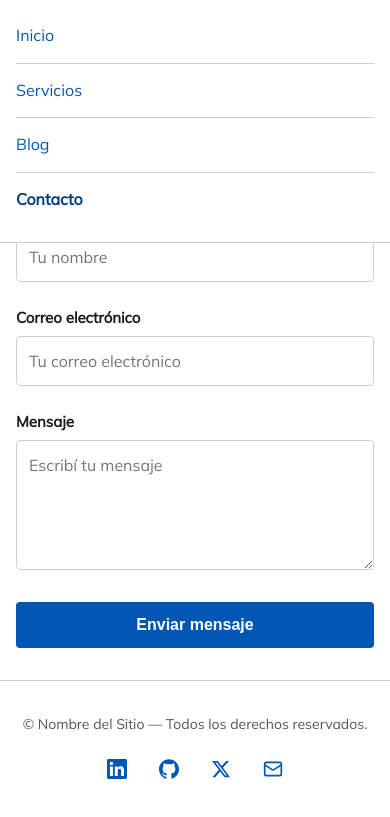
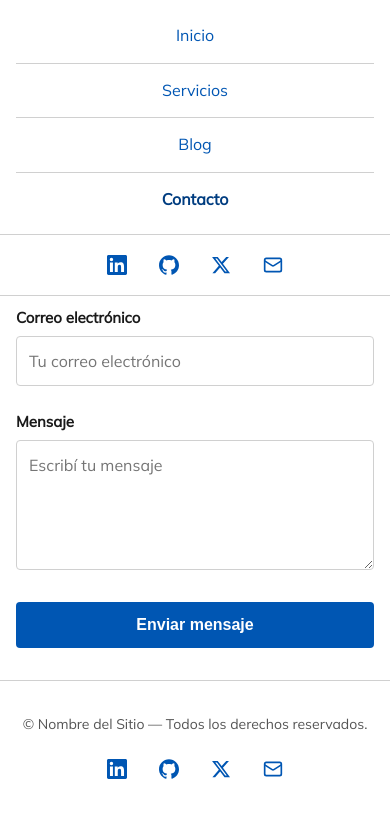
Before and after one commit to hernanruscica/eleventy_website_boilerplate, an Eleventy site: page src/contacto/index.njk in a window 390 px wide. Both pictures are taken after a click on the button "Abrir menú". Shown: the part 51-868 px from the top of the page. Built offline with nearby package versions, Linux system fonts and the light colour scheme; Eleventy itself is replaced by a stand-in of ours; files that its build step writes are made by us from their sources.

Commit message:
version mobile and desktop ready

```diff
--- a/src/_data/site.json
+++ b/src/_data/site.json
@@ -4,6 +4,7 @@
   "baseUrl": "https://ejemplo.com",
   "lang": "es",
   "description": "Boilerplate corporativo estático con Eleventy - Rendimiento, Accesibilidad y SEO.",
+"whatsapp": "5491112345678",
 "hero": {
     "title": "Bienvenido al Boilerplate",
     "subtitle": "Un punto de partida corporativo construido con Eleventy, priorizando rendimiento, accesibilidad y buenas prácticas.",
--- /dev/null
+++ b/src/_data/social.json
@@ -0,0 +1,22 @@
+[
+  {
+    "name": "LinkedIn",
+    "url": "#",
+    "icon": "linkedin"
+  },
+  {
+    "name": "GitHub",
+    "url": "#",
+    "icon": "github"
+  },
+  {
+    "name": "Twitter / X",
+    "url": "#",
+    "icon": "twitter"
+  },
+  {
+    "name": "Correo electrónico",
+    "url": "mailto:hola@ejemplo.com",
+    "icon": "email"
+  }
+]
--- /dev/null
+++ b/src/_includes/icons/whatsapp.njk
@@ -0,0 +1 @@
+<svg aria-hidden="true" width="24" height="24" viewBox="0 0 24 24" fill="currentColor"><path d="M17.472 14.382c-.297-.149-1.758-.867-2.03-.967-.273-.099-.471-.148-.67.15-.197.297-.767.966-.94 1.164-.173.199-.347.223-.644.075-.297-.15-1.255-.463-2.39-1.475-.883-.788-1.48-1.761-1.653-2.059-.173-.297-.018-.458.13-.606.134-.133.298-.347.446-.52.149-.174.198-.298.298-.497.099-.198.05-.371-.025-.52-.075-.149-.669-1.612-.916-2.207-.242-.579-.487-.5-.669-.51l-.57-.01c-.198 0-.52.074-.792.372-.272.297-1.04 1.016-1.04 2.479 0 1.462 1.065 2.875 1.213 3.074.149.198 2.096 3.2 5.077 4.487.709.306 1.262.489 1.694.625.712.227 1.36.195 1.871.118.571-.085 1.758-.719 2.006-1.413.248-.694.248-1.289.173-1.413-.074-.124-.272-.198-.57-.347m-5.421 7.403h-.004a9.87 9.87 0 01-5.031-1.378l-.361-.214-3.741.982.998-3.648-.235-.374a9.86 9.86 0 01-1.51-5.26c.001-5.45 4.436-9.884 9.888-9.884 2.64 0 5.122 1.03 6.988 2.898a9.825 9.825 0 012.893 6.994c-.003 5.45-4.437 9.884-9.885 9.884m8.413-18.297A11.815 11.815 0 0012.05 0C5.495 0 .16 5.335.157 11.892c0 2.096.547 4.142 1.588 5.945L.057 24l6.305-1.654a11.882 11.882 0 005.683 1.448h.005c6.554 0 11.89-5.335 11.893-11.893a11.821 11.821 0 00-3.48-8.413z"/></svg>
--- a/src/_includes/layouts/base.njk
+++ b/src/_includes/layouts/base.njk
@@ -25,11 +25,16 @@
       <button class="main-nav__toggle" aria-expanded="false" aria-controls="nav-menu" aria-label="Abrir menú">
         <span class="main-nav__hamburger"></span>
       </button>
-      <ul id="nav-menu" class="main-nav__menu">
-        {% for item in site.nav %}
-        <li><a href="{{ item.url }}" {% if page.url === item.url %}aria-current="page"{% endif %}>{{ item.text }}</a></li>
-        {% endfor %}
-      </ul>
+      <div class="main-nav__wrapper">
+        <ul id="nav-menu" class="main-nav__menu">
+          {% for item in site.nav %}
+          <li><a href="{{ item.url }}" {% if page.url === item.url %}aria-current="page"{% endif %}>{{ item.text }}</a></li>
+          {% endfor %}
+        </ul>
+        <div class="main-nav__social">
+          {% include "social-links.njk" %}
+        </div>
+      </div>
     </nav>
   </header>
 
@@ -40,13 +45,11 @@
   <footer>
     <div class="footer-content">
       <p>&copy; {{ site.name }} — Todos los derechos reservados.</p>
-      <div class="social-links">
-        <a href="#" aria-label="LinkedIn" rel="noopener noreferrer">{% include "icons/linkedin.njk" %}</a>
-        <a href="#" aria-label="GitHub" rel="noopener noreferrer">{% include "icons/github.njk" %}</a>
-        <a href="#" aria-label="Twitter / X" rel="noopener noreferrer">{% include "icons/twitter.njk" %}</a>
-        <a href="mailto:hola@ejemplo.com" aria-label="Correo electrónico">{% include "icons/email.njk" %}</a>
-      </div>
+      {% include "social-links.njk" %}
     </div>
+    <a href="https://wa.me/{{ site.whatsapp }}" class="btn-whatsapp" aria-label="WhatsApp" target="_blank" rel="noopener noreferrer">
+      {% include "icons/whatsapp.njk" %}
+    </a>
     <button id="btn-top" class="btn-top" aria-label="Volver al inicio">
       <svg aria-hidden="true" width="24" height="24" viewBox="0 0 24 24" fill="none" stroke="currentColor" stroke-width="2">
         <polyline points="18 15 12 9 6 15"></polyline>
--- /dev/null
+++ b/src/_includes/social-links.njk
@@ -0,0 +1,9 @@
+<ul class="social-links">
+  {% for item in social %}
+  <li>
+    <a href="{{ item.url }}" aria-label="{{ item.name }}" rel="noopener noreferrer">
+      {% include "icons/" + item.icon + ".njk" %}
+    </a>
+  </li>
+  {% endfor %}
+</ul>
--- a/src/assets/css/main.css
+++ b/src/assets/css/main.css
@@ -185,19 +185,14 @@ ul {
   transform: rotate(-45deg);
 }
 
-/* --- Mobile menu (hidden by default) --- */
-.main-nav__menu {
-  display: flex;
-  flex-direction: column;
+/* --- Mobile menu wrapper (hidden by default) --- */
+.main-nav__wrapper {
   position: absolute;
   top: 100%;
   left: 0;
   right: 0;
   background: var(--color-bg);
   border-bottom: 0.0625rem solid var(--color-border);
-  padding: 0 var(--spacing) 1rem;
-  margin: 0;
-  list-style: none;
   opacity: 0;
   transform: translateY(-10px);
   pointer-events: none;
@@ -205,13 +200,22 @@ ul {
   will-change: transform, opacity;
 }
 
-.main-nav__menu.is-open {
+.main-nav__wrapper.is-open {
   opacity: 1;
   transform: translateY(0);
   pointer-events: auto;
 }
 
+.main-nav__menu {
+  display: flex;
+  flex-direction: column;
+  padding: 0 var(--spacing) 0.5rem;
+  margin: 0;
+  list-style: none;
+}
+
 .main-nav__menu li {
+  text-align: center;
   padding: 0.625rem 0;
   border-bottom: 0.0625rem solid var(--color-border);
 }
@@ -231,23 +235,36 @@ ul {
   color: var(--color-primary-dark);
 }
 
+/* --- Social links in nav --- */
+.main-nav__social {
+  display: flex;
+  justify-content: center;
+  padding: 0.75rem var(--spacing);
+  border-top: 0.0625rem solid var(--color-border);
+}
+
 /* --- Desktop (≥768px) --- */
 @media (min-width: 768px) {
   .main-nav__toggle {
     display: none;
   }
 
-  .main-nav__menu {
+  .main-nav__wrapper {
     position: static;
-    flex-direction: row;
+    display: flex;
+    align-items: center;
     opacity: 1;
     transform: none;
     pointer-events: auto;
     border-bottom: none;
+    background: transparent;
+    will-change: auto;
+  }
+
+  .main-nav__menu {
+    flex-direction: row;
     padding: 0;
     gap: 1.5rem;
-    background: transparent;
-    will-change: auto;
   }
 
   .main-nav__menu li {
@@ -257,6 +274,13 @@ ul {
 
   .main-nav__menu a {
     padding: 0;
+  }
+
+  .main-nav__social {
+    display: flex;
+    margin-left: 1.5rem;
+    padding: 0;
+    border-top: none;
   }
 
   .main-nav__site-name {
@@ -477,6 +501,37 @@ form textarea {
   font-size: 1rem;
 }
 
+/* --- WHATSAPP BUTTON --- */
+.btn-whatsapp {
+  position: fixed;
+  bottom: 5.25rem;
+  right: 1.5rem;
+  z-index: 900;
+  display: flex;
+  align-items: center;
+  justify-content: center;
+  width: 2.75rem;
+  height: 2.75rem;
+  border-radius: 50%;
+  background: #25d366;
+  color: #fff;
+  text-decoration: none;
+  opacity: 0;
+  visibility: hidden;
+  transform: translateY(0.5rem);
+  transition: opacity var(--transition), visibility var(--transition), transform var(--transition), background var(--transition);
+}
+
+.btn-whatsapp.visible {
+  opacity: 1;
+  visibility: visible;
+  transform: translateY(0);
+}
+
+.btn-whatsapp:hover {
+  background: #1da851;
+}
+
 /* --- BACK TO TOP --- */
 .btn-top {
   position: fixed;
@@ -528,6 +583,9 @@ footer {
 .social-links {
   display: flex;
   gap: 1rem;
+  list-style: none;
+  padding: 0;
+  margin: 0;
 }
 
 .social-links a {
@@ -538,7 +596,7 @@ footer {
   height: 2.25rem;
   border-radius: 50%;
   color: var(--color-primary);
-  transition: color var(--transition), background var(--transition);
+  transition: color var(--transition);
 }
 
 .social-links a:hover {
--- a/src/assets/js/main.js
+++ b/src/assets/js/main.js
@@ -1,42 +1,38 @@
 document.addEventListener("DOMContentLoaded", function () {
-  /* --- Back to top --- */
+  /* --- Back to top & WhatsApp (shared scroll listener) --- */
   var btnTop = document.getElementById("btn-top");
+  var btnWhats = document.querySelector(".btn-whatsapp");
 
   if (btnTop) {
     btnTop.addEventListener("click", function () {
       window.scrollTo({ top: 0, behavior: "smooth" });
     });
+  }
 
-    var scrollObserver = new IntersectionObserver(
-      function (entries) {
-        entries.forEach(function (entry) {
-          btnTop.classList.toggle("visible", !entry.isIntersecting);
-        });
-      },
-      { threshold: 0 }
-    );
-
-    scrollObserver.observe(document.body);
-  }
+  window.addEventListener("scroll", function () {
+    var show = window.scrollY > 300;
+    if (btnTop) btnTop.classList.toggle("visible", show);
+    if (btnWhats) btnWhats.classList.toggle("visible", show);
+  }, { passive: true });
 
   /* --- Mobile nav toggle --- */
   var navToggle = document.querySelector(".main-nav__toggle");
-  var navMenu = document.querySelector(".main-nav__menu");
+  var navWrapper = document.querySelector(".main-nav__wrapper");
 
-  if (navToggle && navMenu) {
+  if (navToggle && navWrapper) {
     navToggle.addEventListener("click", function () {
       var isOpen = navToggle.getAttribute("aria-expanded") === "true";
       navToggle.setAttribute("aria-expanded", String(!isOpen));
       navToggle.classList.toggle("is-active");
-      navMenu.classList.toggle("is-open");
+      navWrapper.classList.toggle("is-open");
     });
 
     /* Close menu when clicking a link */
-    navMenu.addEventListener("click", function (e) {
+    navWrapper.addEventListener("click", function (e) {
       if (e.target.tagName === "A") {
         navToggle.setAttribute("aria-expanded", "false");
         navToggle.classList.remove("is-active");
-        navMenu.classList.remove("is-open");
+        navWrapper.classList.remove("is-open");
       }
     });
   }
```
Also changed, not shown: 11 other files.
